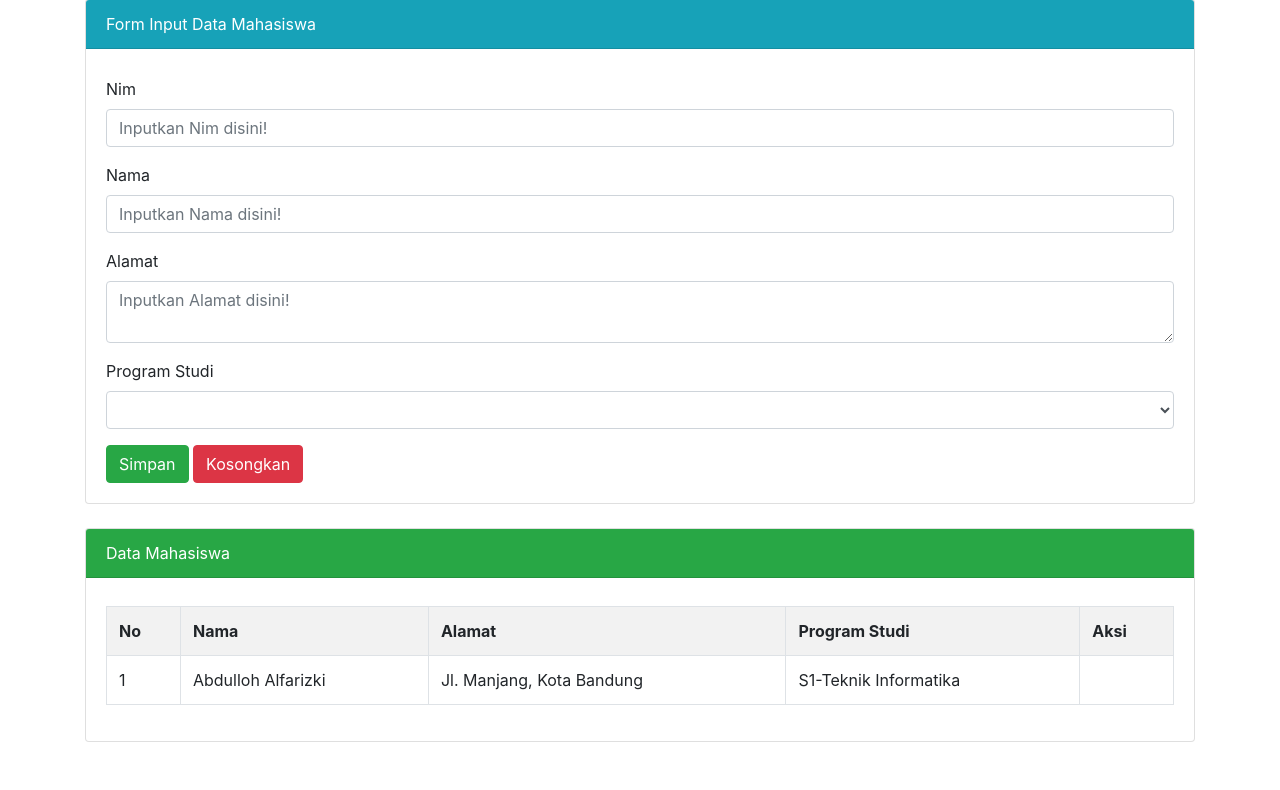
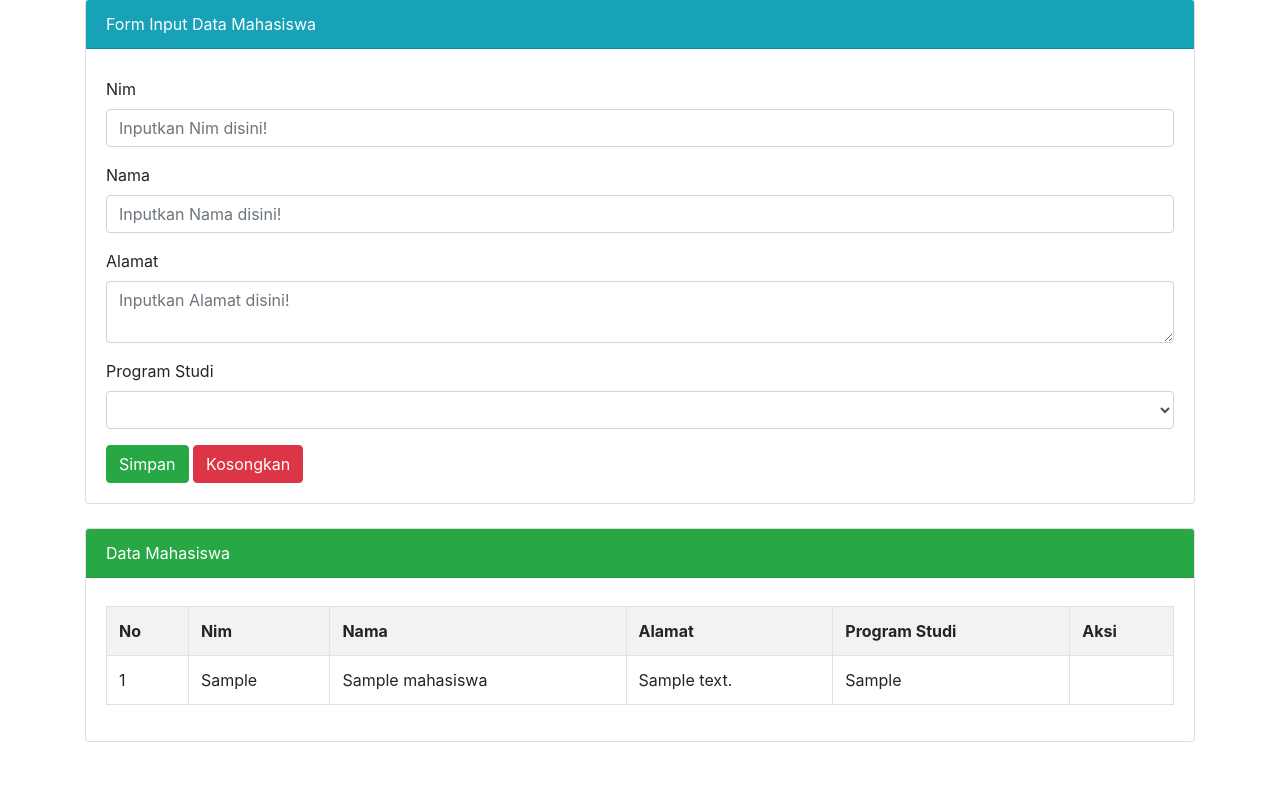
Before and after one commit to abdullohalfarizki/CRUD-MHS, a PHP site: page / in a window 1280 px wide. Shown: the part 121-911 px from the top of the page. Before the commit the page ends 863 px from the top, so only its background shows below. Run offline with PHP 8.4, Linux system fonts and the light colour scheme; tables that the repository leaves empty or names only in its code hold one stand-in row (values such as "Sample post").

Commit message:
Read/Menampilkan data dari database

```diff
--- a/index.PHP
+++ b/index.PHP
@@ -1,3 +1,14 @@
+<?php
+
+$host = 'localhost';
+$user = 'root';
+$pass = '';
+$db = 'belajar';
+
+$koneksi = mysqli_connect($host, $user, $pass, $db) or die(mysqli_error($koneksi));
+
+?>
+
 <!DOCTYPE html>
 <html lang="en">
 
@@ -22,19 +33,19 @@
                 <form method="post" action="">
                     <div class="form-group">
                         <label for="tnim">Nim</label>
-                        <input type="text" name="tnim" id="tnim" class="form-control" placeholder="Inputkan Nim disini!">
+                        <input type="text" name="tnim" id="tnim" class="form-control" placeholder="Inputkan Nim disini!" required>
                     </div>
                     <div class="form-group">
                         <label for="tnama">Nama</label>
-                        <input type="text" name="tnama" id="tnama" class="form-control" placeholder="Inputkan Nama disini!">
+                        <input type="text" name="tnama" id="tnama" class="form-control" placeholder="Inputkan Nama disini!" required>
                     </div>
                     <div class="form-group">
                         <label for="talamat">Alamat</label>
-                        <textarea type="text" name="talamat" id="talamat" class="form-control" placeholder="Inputkan Alamat disini!"></textarea>
+                        <textarea type="text" name="talamat" id="talamat" class="form-control" placeholder="Inputkan Alamat disini!" required></textarea>
                     </div>
                     <div class="form-group">
                         <label for="tprodi">Program Studi</label>
-                        <select name="tprodi" id="tprodi" class="form-control">
+                        <select name="tprodi" id="tprodi" class="form-control" required>
                             <option></option>
                             <option value="D3-Sistem Informasi">D3-Sistem Informasi</option>
                             <option value="D3-Teknik Informatika">D3-Teknik Informatika</option>
@@ -57,7 +68,7 @@
         <!-- Awal Card Header -->
 
         <!-- Awal Card Tabel -->
-        <div class="card mt-4">
+        <div class="card mt-4 mb-5">
             <div class="card-header bg-success text-white">
                 Data Mahasiswa
             </div>
@@ -65,17 +76,26 @@
                 <table class="table table-bordered table-striped">
                     <tr>
                         <th>No</th>
+                        <th>Nim</th>
                         <th>Nama</th>
                         <th>Alamat</th>
                         <th>Program Studi</th>
                         <th>Aksi</th>
                     </tr>
-                    <tr>
-                        <td>1</td>
-                        <td>Abdulloh Alfarizki</td>
-                        <td>Jl. Manjang, Kota Bandung</td>
-                        <td>S1-Teknik Informatika</td>
-                    </tr>
+                    <?php
+                    $no = 1;
+                    $tampil = mysqli_query($koneksi, "SELECT * FROM mahasiswa ORDER BY id_mhs DESC");
+                    while ($data = mysqli_fetch_array($tampil)) :
+                    ?>
+                        <tr>
+                            <td><?= $no++; ?></td>
+                            <td><?= $data['nim']; ?></td>
+                            <td><?= $data['nama']; ?></td>
+                            <td><?= $data['alamat']; ?></td>
+                            <td><?= $data['prodi']; ?></td>
+                        </tr>
+                    <?php endwhile; //penutup perulangan while
+                    ?>
                 </table>
             </div>
         </div>
```
